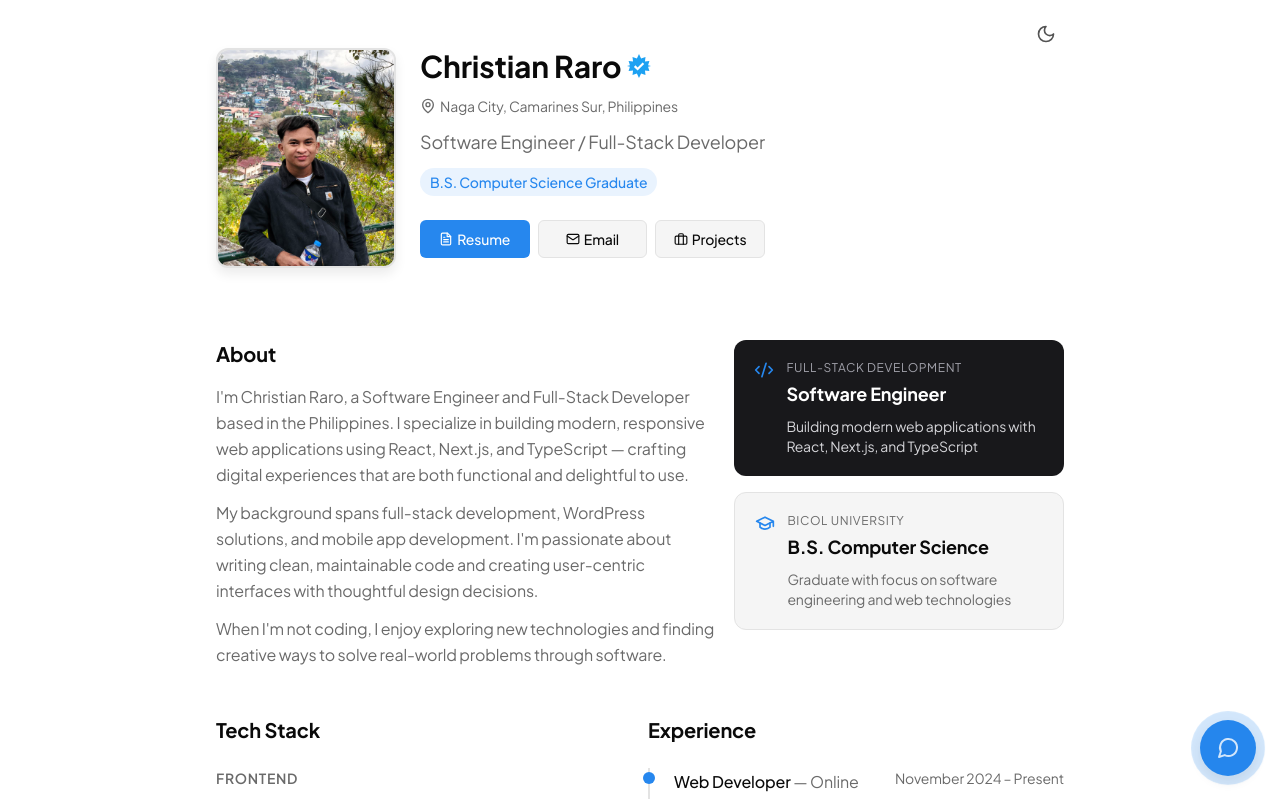
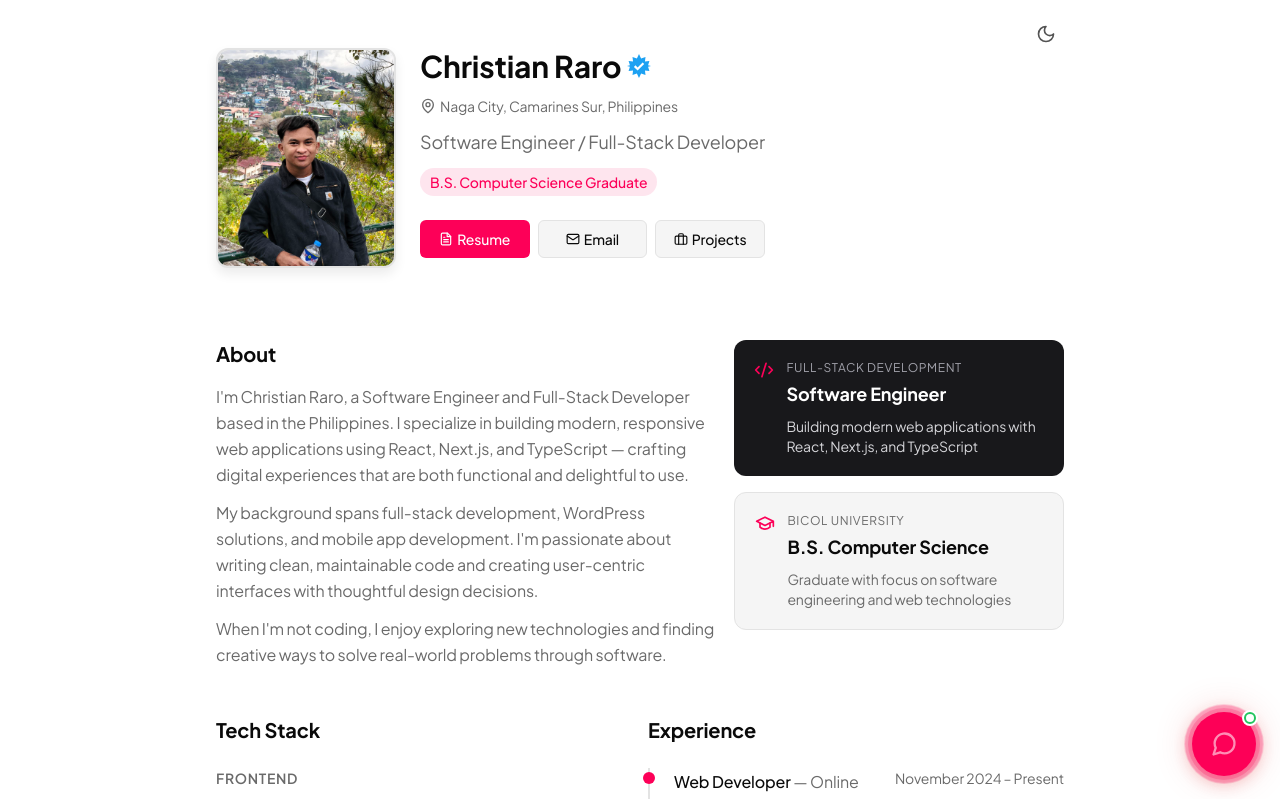
Before and after one commit to chrisraro/my-portfolio, a Next.js app: page / in a window 1280 px wide. Shown: the top 799 px of the page. Built offline with nearby package versions, Linux system fonts and the light colour scheme.

Commit message:
Porfolio Website 3.0 enhance ui/ux

```diff
--- a/app/globals.css
+++ b/app/globals.css
@@ -3,39 +3,39 @@
 @tailwind utilities;
 
 :root {
-	/* Clean black/white + blue accent palette */
+	/* Clean black/white + red accent palette (#FF2D55) */
 	--background: 1.0000 0 0;
 	--foreground: 0.1459 0 0;
 	--card: 1.0000 0 0;
 	--card-foreground: 0.1459 0 0;
 	--popover: 1.0000 0 0;
 	--popover-foreground: 0.1459 0 0;
-	--primary: 0.6229 0.1777 254.0275;
+	--primary: 0.6274 0.2577 13.59;
 	--primary-foreground: 1.0000 0 0;
 	--secondary: 0.9698 0 0;
 	--secondary-foreground: 0.4500 0 0;
 	--muted: 0.9698 0 0;
 	--muted-foreground: 0.5255 0 0;
-	--accent: 0.9725 0.0189 247.6975;
-	--accent-foreground: 0.3357 0.0691 251.5595;
+	--accent: 0.9600 0.0300 13.59;
+	--accent-foreground: 0.4500 0.1800 13.59;
 	--destructive: 0.5772 0.2452 27.3250;
 	--destructive-foreground: 1.0000 0 0;
 	--border: 0.9170 0 0;
 	--input: 0.9170 0 0;
-	--ring: 0.6229 0.1777 254.0275;
-	--chart-1: 0.6229 0.1777 254.0275;
-	--chart-2: 0.5500 0.1600 254.0275;
-	--chart-3: 0.4800 0.1400 254.0275;
-	--chart-4: 0.4100 0.1200 254.0275;
-	--chart-5: 0.3400 0.1000 254.0275;
+	--ring: 0.6274 0.2577 13.59;
+	--chart-1: 0.6274 0.2577 13.59;
+	--chart-2: 0.5500 0.2200 13.59;
+	--chart-3: 0.4800 0.1900 13.59;
+	--chart-4: 0.4100 0.1600 13.59;
+	--chart-5: 0.3400 0.1300 13.59;
 	--sidebar: 0.9698 0 0;
 	--sidebar-foreground: 0.1459 0 0;
-	--sidebar-primary: 0.6229 0.1777 254.0275;
+	--sidebar-primary: 0.6274 0.2577 13.59;
 	--sidebar-primary-foreground: 1.0000 0 0;
-	--sidebar-accent: 0.9725 0.0189 247.6975;
-	--sidebar-accent-foreground: 0.3357 0.0691 251.5595;
+	--sidebar-accent: 0.9600 0.0300 13.59;
+	--sidebar-accent-foreground: 0.4500 0.1800 13.59;
 	--sidebar-border: 0.9170 0 0;
-	--sidebar-ring: 0.6229 0.1777 254.0275;
+	--sidebar-ring: 0.6274 0.2577 13.59;
 	--font-sans: 'Plus Jakarta Sans', ui-sans-serif, sans-serif, system-ui;
 	--font-serif: ui-serif, serif;
 	--font-mono: ui-monospace, monospace;
@@ -59,32 +59,32 @@
 	--card-foreground: 0.9854 0 0;
 	--popover: 0.1749 0 0;
 	--popover-foreground: 0.9854 0 0;
-	--primary: 0.6229 0.1777 254.0275;
+	--primary: 0.6274 0.2577 13.59;
 	--primary-foreground: 1.0000 0 0;
 	--secondary: 0.1913 0 0;
 	--secondary-foreground: 0.8500 0 0;
 	--muted: 0.1913 0 0;
 	--muted-foreground: 0.6994 0 0;
-	--accent: 0.2200 0.0300 254.0275;
+	--accent: 0.2400 0.0500 13.59;
 	--accent-foreground: 0.8500 0 0;
 	--destructive: 0.5772 0.2452 27.3250;
 	--destructive-foreground: 0.1459 0 0;
 	--border: 0.2466 0 0;
 	--input: 0.2466 0 0;
-	--ring: 0.6229 0.1777 254.0275;
-	--chart-1: 0.6229 0.1777 254.0275;
-	--chart-2: 0.5500 0.1600 254.0275;
-	--chart-3: 0.4800 0.1400 254.0275;
-	--chart-4: 0.4100 0.1200 254.0275;
-	--chart-5: 0.3400 0.1000 254.0275;
+	--ring: 0.6274 0.2577 13.59;
+	--chart-1: 0.6274 0.2577 13.59;
+	--chart-2: 0.5500 0.2200 13.59;
+	--chart-3: 0.4800 0.1900 13.59;
+	--chart-4: 0.4100 0.1600 13.59;
+	--chart-5: 0.3400 0.1300 13.59;
 	--sidebar: 0.1749 0 0;
 	--sidebar-foreground: 0.9854 0 0;
-	--sidebar-primary: 0.6229 0.1777 254.0275;
+	--sidebar-primary: 0.6274 0.2577 13.59;
 	--sidebar-primary-foreground: 1.0000 0 0;
-	--sidebar-accent: 0.2200 0.0300 254.0275;
+	--sidebar-accent: 0.2400 0.0500 13.59;
 	--sidebar-accent-foreground: 0.8500 0 0;
 	--sidebar-border: 0.2466 0 0;
-	--sidebar-ring: 0.6229 0.1777 254.0275;
+	--sidebar-ring: 0.6274 0.2577 13.59;
 	--font-sans: 'Plus Jakarta Sans', ui-sans-serif, sans-serif, system-ui;
 	--font-serif: ui-serif, serif;
 	--font-mono: ui-monospace, monospace;
@@ -106,6 +106,8 @@
 		font-family: var(--font-sans);
 		line-height: 1.7;
 		letter-spacing: -0.01em;
+		background-image: radial-gradient(circle, oklch(var(--foreground) / 0.12) 1.2px, transparent 1.2px);
+		background-size: 40px 40px;
 	}
 }
 
--- a/app/projects/page.tsx
+++ b/app/projects/page.tsx
@@ -88,7 +88,7 @@ function ProjectCard({ project }: { project: Project }) {
         visible: { opacity: 1, y: 0 },
       }}
     >
-      <LinkPreview url={primaryLink} className="block h-full">
+      <LinkPreview url={primaryLink} fallbackImage={project.image} className="block h-full">
         <Link
           href={primaryLink}
           target={primaryLink !== "#" ? "_blank" : undefined}
--- a/components/sections/recommendations-section.tsx
+++ b/components/sections/recommendations-section.tsx
@@ -64,14 +64,15 @@ export default function RecommendationsSection() {
       </h2>
 
       <div
-        className="min-h-[150px] flex flex-col justify-center cursor-grab active:cursor-grabbing select-none"
+        className="relative overflow-hidden h-[200px] sm:h-[180px] md:h-[160px] cursor-grab active:cursor-grabbing select-none"
         onTouchStart={handleTouchStart}
         onTouchMove={handleTouchMove}
         onTouchEnd={handleTouchEnd}
       >
-        <AnimatePresence mode="wait">
+        <AnimatePresence initial={false}>
           <motion.div
             key={currentRecommendation.id}
+            className="absolute inset-x-0 top-0 flex flex-col justify-center h-full px-4"
             initial={{ opacity: 0, x: 20 }}
             animate={{ opacity: 1, x: 0 }}
             exit={{ opacity: 0, x: -20 }}
--- a/components/sections/works-section.tsx
+++ b/components/sections/works-section.tsx
@@ -53,7 +53,7 @@ export function WorksSection() {
               }}
               transition={{ duration: 0.4 }}
             >
-              <LinkPreview url={href} className="block h-full">
+              <LinkPreview url={href} fallbackImage={project.image} className="block h-full">
                 <a
                   href={href}
                   target="_blank"
--- a/components/ui/chat-widget.tsx
+++ b/components/ui/chat-widget.tsx
@@ -24,8 +24,32 @@ export function ChatWidget() {
   const [inputValue, setInputValue] = useState('')
   const [isTyping, setIsTyping] = useState(false)
   const [hasShownWelcome, setHasShownWelcome] = useState(false)
+  const [showLabel, setShowLabel] = useState(false)
+  const [isHovered, setIsHovered] = useState(false)
+  const [hasMounted, setHasMounted] = useState(false)
   const messagesEndRef = useRef<HTMLDivElement>(null)
   const inputRef = useRef<HTMLInputElement>(null)
+
+  // Show label on mount, then hide after delay
+  useEffect(() => {
+    if (!isOpen) {
+      // Small delay before showing the label for a nice entrance
+      const showTimer = setTimeout(() => {
+        setShowLabel(true)
+        setHasMounted(true)
+      }, 500)
+
+      // Hide label after 4 seconds
+      const hideTimer = setTimeout(() => {
+        setShowLabel(false)
+      }, 4500)
+
+      return () => {
+        clearTimeout(showTimer)
+        clearTimeout(hideTimer)
+      }
+    }
+  }, [])
 
   // Welcome message shown when chat opens for the first time
   const welcomeMessage: Message = {
@@ -125,22 +149,70 @@ export function ChatWidget() {
 
   return (
     <>
-      {/* Floating Chat Button */}
+      {/* Floating Chat Button with Label */}
       <AnimatePresence>
         {!isOpen && (
-          <motion.button
+          <motion.div
             initial={{ scale: 0, opacity: 0 }}
-            animate={{ scale: 1, opacity: 1 }}
+            animate={{
+              scale: 1,
+              opacity: 1,
+              y: hasMounted ? 0 : [0, -12, 0, -6, 0] // Bounce only on first mount
+            }}
             exit={{ scale: 0, opacity: 0 }}
-            transition={{ type: 'spring', stiffness: 260, damping: 20 }}
-            onClick={() => setIsOpen(true)}
-            className="fixed bottom-6 right-6 z-50 w-14 h-14 rounded-full bg-primary text-primary-foreground shadow-lg hover:shadow-xl transition-all duration-300 flex items-center justify-center group"
-            aria-label="Open chat"
+            transition={{
+              type: 'spring',
+              stiffness: 260,
+              damping: 20,
+              y: { duration: 0.6, ease: 'easeOut' }
+            }}
+            className="fixed bottom-6 right-6 z-50 flex items-center gap-3"
+            onMouseEnter={() => setIsHovered(true)}
+            onMouseLeave={() => setIsHovered(false)}
           >
-            <MessageCircle className="w-6 h-6 group-hover:scale-110 transition-transform" />
-            {/* Pulse animation ring */}
-            <span className="absolute inset-0 rounded-full bg-primary/30 animate-ping" />
-          </motion.button>
+            {/* Slide-in Label */}
+            <AnimatePresence>
+              {(showLabel || isHovered) && (
+                <motion.div
+                  initial={{ opacity: 0, x: 20, scale: 0.9 }}
+                  animate={{ opacity: 1, x: 0, scale: 1 }}
+                  exit={{ opacity: 0, x: 20, scale: 0.9 }}
+                  transition={{ type: 'spring', stiffness: 300, damping: 25 }}
+                  className="bg-card border border-border rounded-full px-4 py-2 shadow-lg cursor-pointer"
+                  onClick={() => setIsOpen(true)}
+                >
+                  <span className="text-sm font-medium text-foreground whitespace-nowrap flex items-center gap-2">
+                    <Sparkles className="w-3.5 h-3.5 text-primary" />
+                    Chat with Chunks
+                  </span>
+                </motion.div>
+              )}
+            </AnimatePresence>
+
+            {/* Main Chat Button */}
+            <button
+              onClick={() => setIsOpen(true)}
+              className="relative w-16 h-16 rounded-full bg-primary text-primary-foreground shadow-lg hover:shadow-2xl transition-all duration-300 flex items-center justify-center group"
+              style={{
+                boxShadow: '0 4px 20px rgba(var(--primary-rgb, 220, 38, 38), 0.4), 0 0 40px rgba(var(--primary-rgb, 220, 38, 38), 0.2)'
+              }}
+              aria-label="Open chat"
+            >
+              <MessageCircle className="w-7 h-7 group-hover:scale-110 transition-transform duration-200" />
+
+              {/* Enhanced pulse animation rings */}
+              <span className="absolute inset-0 rounded-full bg-primary/40 animate-ping" style={{ animationDuration: '1.5s' }} />
+              <span className="absolute -inset-1 rounded-full bg-primary/20 animate-pulse" style={{ animationDuration: '2s' }} />
+
+              {/* Notification badge/dot */}
+              <span className="absolute -top-0.5 -right-0.5 w-4 h-4 bg-green-500 rounded-full border-2 border-background flex items-center justify-center">
+                <span className="w-2 h-2 bg-white rounded-full animate-pulse" />
+              </span>
+
+              {/* Glow ring on hover */}
+              <span className="absolute inset-0 rounded-full bg-transparent ring-2 ring-primary/0 group-hover:ring-primary/50 transition-all duration-300" />
+            </button>
+          </motion.div>
         )}
       </AnimatePresence>
 
--- a/components/ui/toaster.tsx
+++ b/components/ui/toaster.tsx
@@ -56,7 +56,7 @@ export function ToastProvider({ children }: ToastProviderProps) {
       case 'warning':
         return <AlertTriangle className="h-5 w-5 text-yellow-500" />
       case 'info':
-        return <Info className="h-5 w-5 text-blue-500" />
+        return <Info className="h-5 w-5 text-primary" />
     }
   }
 
@@ -69,7 +69,7 @@ export function ToastProvider({ children }: ToastProviderProps) {
       case 'warning':
         return 'bg-yellow-50 dark:bg-yellow-900/20 border-yellow-200 dark:border-yellow-800'
       case 'info':
-        return 'bg-blue-50 dark:bg-blue-900/20 border-blue-200 dark:border-blue-800'
+        return 'bg-primary/10 dark:bg-primary/20 border-primary/30 dark:border-primary/30'
     }
   }
 
```
Also changed, not shown: components/ui/link-preview.tsx (+48 -13 lines), public/assets/images/projects/beachbus.webp.
